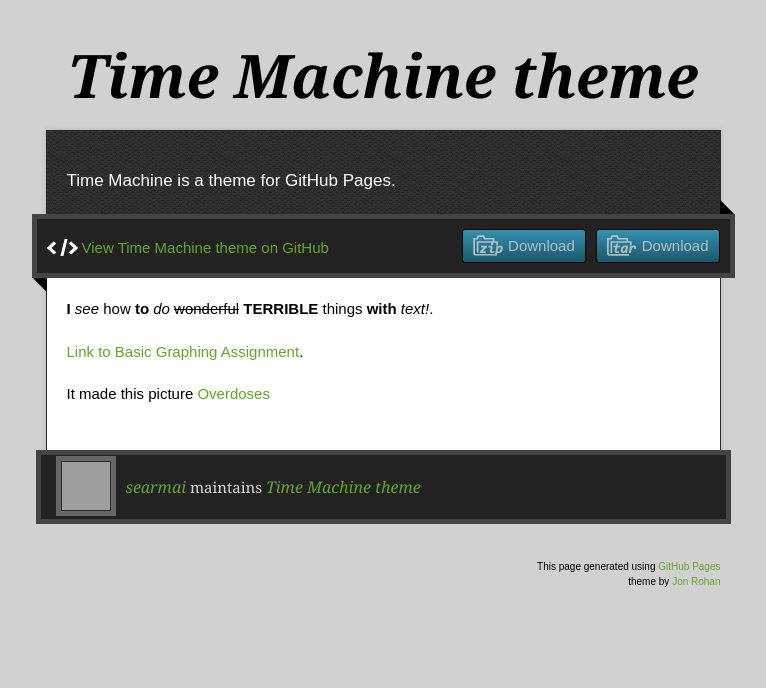
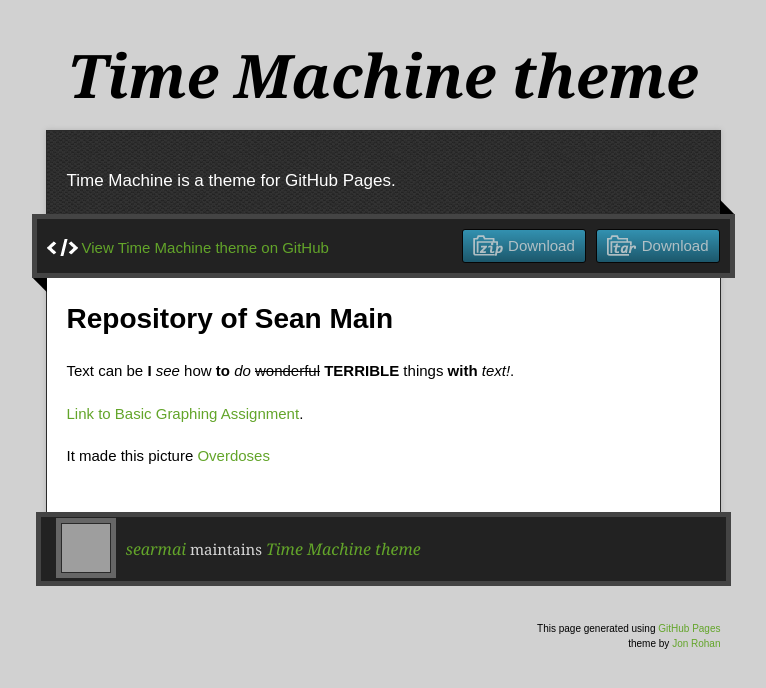
Before and after one commit to searmai/ubiquitous-tribble-data, a Jekyll site: the page built from index.md, in a window 1280 px wide. Shown: the top 688 px of the page, without its empty margins (257-1023 px from the left). Built offline with Jekyll 4.4.1, drawn with Linux system fonts in a browser that asks for light colours; our own code applies the rules of GitHub Pages for plain Markdown files; grey boxes are pictures that could not be loaded.

Commit message:
Add files via upload

```diff
--- a/index.md
+++ b/index.md
@@ -1,8 +1,9 @@
 ---
 layout: default
 ---
+# Repository of Sean Main
 
-**I** _see_ how **to** _do_  ~~wonderful~~ **TERRIBLE** things **with** _text!_.
+Text can be **I** _see_ how **to** _do_  ~~wonderful~~ **TERRIBLE** things **with** _text!_.
 
 [Link to Basic Graphing Assignment](./BasicGraphAssignment.ipynb).
 
```
